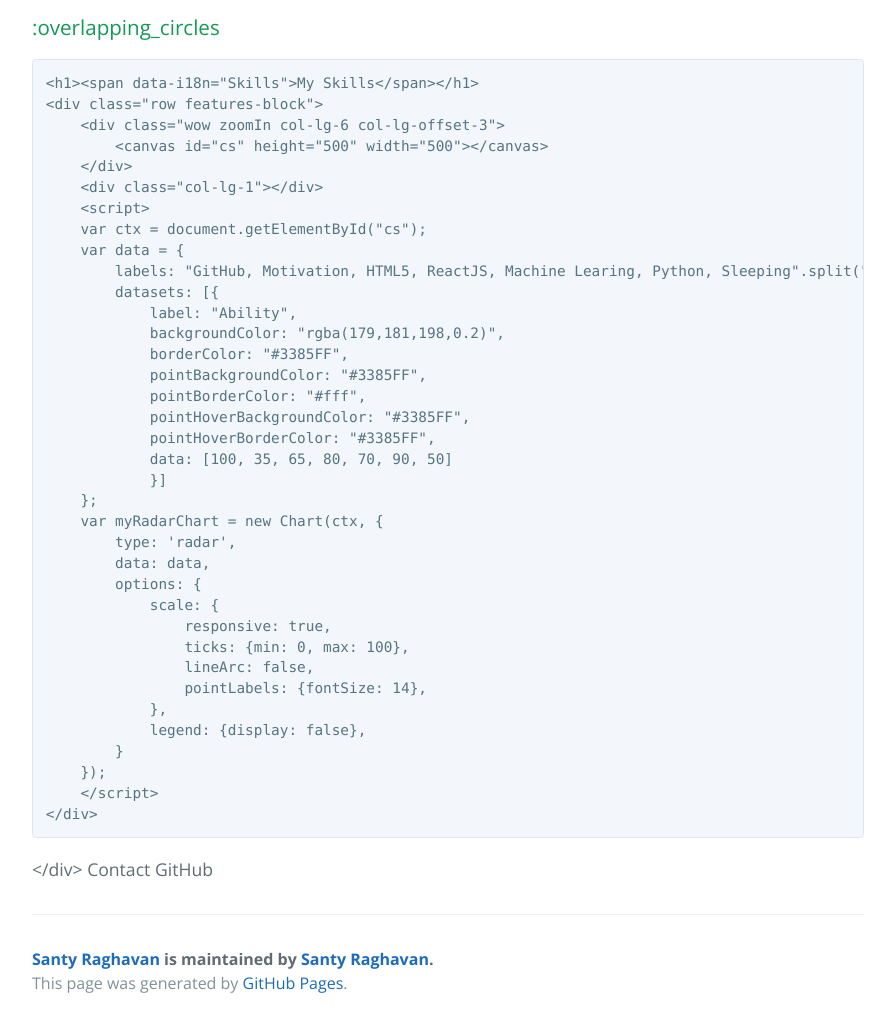
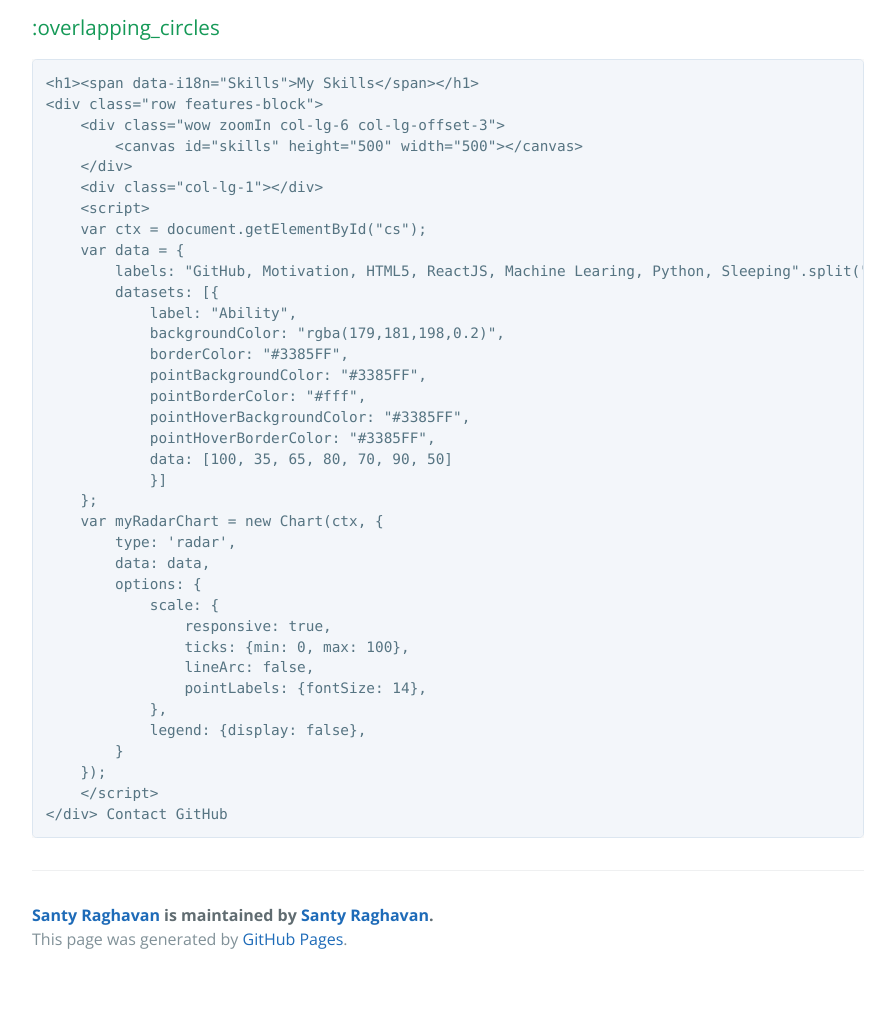
Before and after one commit to santyraghavan/santyraghavan.github.io, a Jekyll site: the page built from README.md, in a window 1280 px wide and 1400 px high, scrolled down 892 px. Shown: the part 373-1400 px from the top of the window, without its empty margins (192-1087 px from the left). Built offline with Jekyll 4.4.1, drawn with Linux system fonts in a browser that asks for light colours; our own code applies the rules of GitHub Pages for plain Markdown files; after the commit the page ends 2248 px from its top, so only the background shows below that.

Commit message:
Update skills.html

```diff
--- a/_includes/skills.html
+++ b/_includes/skills.html
@@ -3,11 +3,11 @@
     <h1><span data-i18n="Skills">My Skills</span></h1>
     <div class="row features-block">
         <div class="wow zoomIn col-lg-6 col-lg-offset-3">
-            <canvas id="{{ site.data.index.skills.id }}" height="500" width="500"></canvas>
+            <canvas id="skills" height="500" width="500"></canvas>
         </div>
         <div class="col-lg-1"></div>
         <script>
-        var ctx = document.getElementById("{{ site.data.index.skills.id }}");
+        var ctx = document.getElementById("cs");
         var data = {
             labels: "{{ site.data.index.skills.aspects }}".split(","),
             datasets: [{
@@ -36,5 +36,4 @@
         });
         </script>
     </div>
-</div>
 Contact GitHub
```
